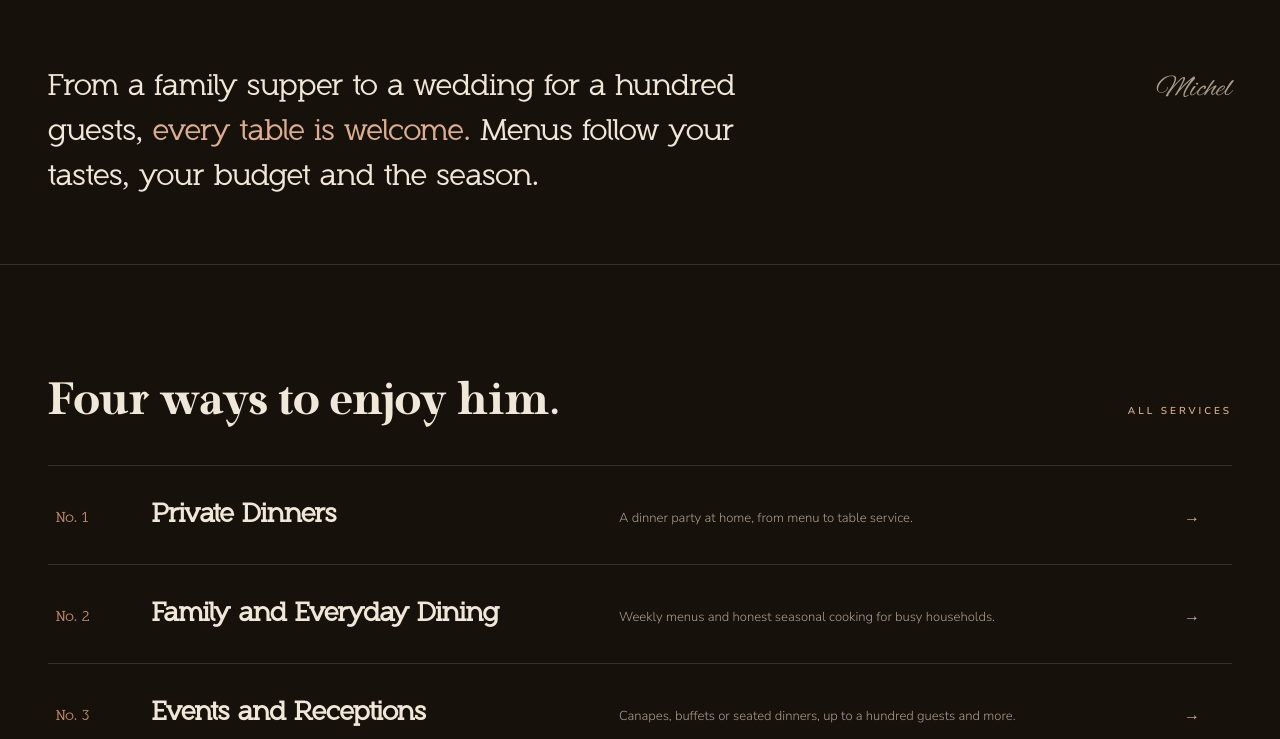
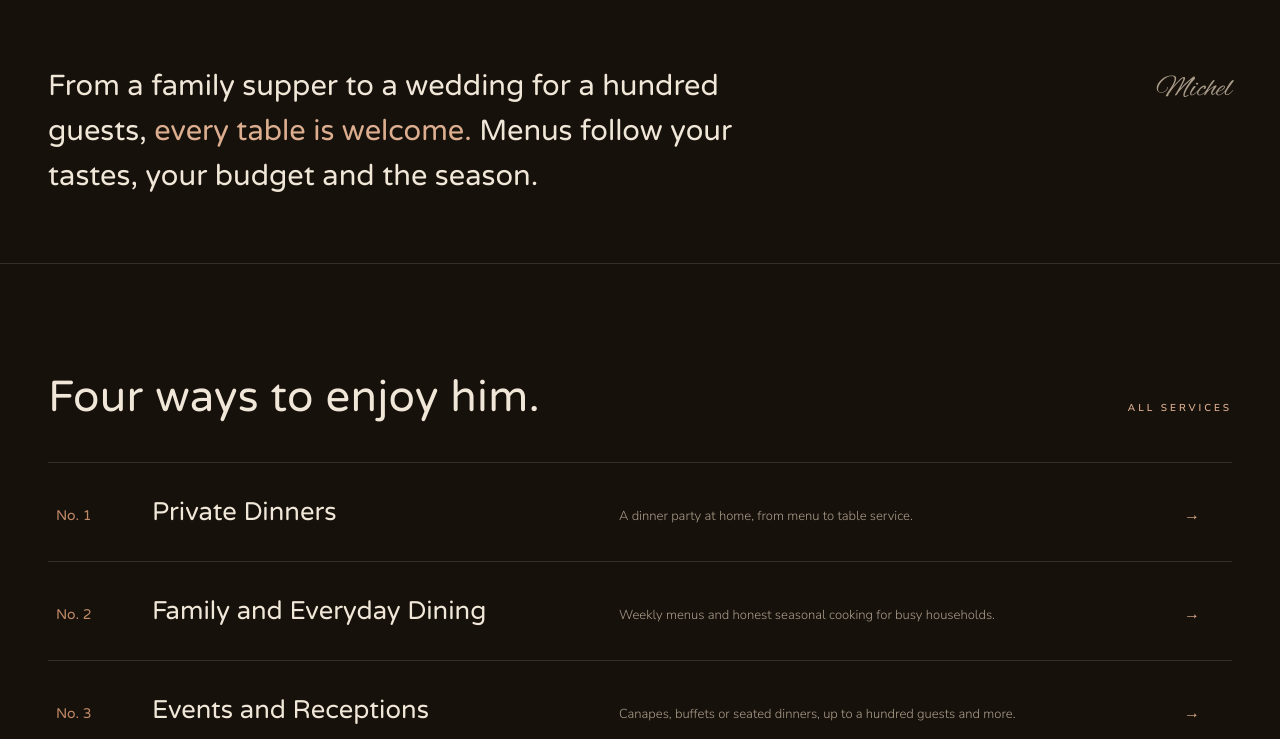
Before and after one commit to camilleclairet-stack/michel-clairet, a plain HTML site: page index.html in a window 1280 px wide. Shown: the part 802-1541 px from the top of the page. Drawn offline with Linux system fonts and the light colour scheme.

Commit message:
Add files via upload

```diff
--- a/index.html
+++ b/index.html
@@ -5,18 +5,8 @@
 <meta name="viewport" content="width=device-width, initial-scale=1.0">
 <title>Michel Clairet, Private Chef in London</title>
 <link rel="preconnect" href="https://fonts.googleapis.com">
-<link href="https://fonts.googleapis.com/css2?family=Nunito+Sans:wght@300;400;600&family=Alex+Brush&display=swap" rel="stylesheet">
+<link href="https://fonts.googleapis.com/css2?family=Nunito+Sans:wght@300;400;600&family=Varela+Round&family=Alex+Brush&display=swap" rel="stylesheet">
 <style>
-  @font-face {
-    font-family:'Raylig';
-    src:url('raylig-semibold.woff2') format('woff2');
-    font-weight:600; font-display:swap;
-  }
-  @font-face {
-    font-family:'Roseau Slab';
-    src:url('roseau-slab.woff2') format('woff2');
-    font-weight:400; font-display:swap;
-  }
   :root {
     --bg:#17110C; --bg2:#20180F; --cream:#F0E7D8; --soft:#A99C89;
     --gold:#C08A67; --gold-2:#DCAE8F; --rule:rgba(240,231,216,.14);
@@ -32,9 +22,8 @@
   html { scroll-behavior:smooth; }
   body { font-family:'Nunito Sans',sans-serif; font-weight:300; background:var(--bg); color:var(--cream); font-size:15.5px; line-height:1.8; -webkit-font-smoothing:antialiased; }
   a { color:inherit; text-decoration:none; }
-  /* H1-H2 : Raylig / H3-H4 : Roseau Slab */
-  .fr { font-family:'Raylig',serif; font-weight:600; letter-spacing:.4px; }
-  h1.fr { font-weight:800; }
+  /* titres : Varela Round, graisse unique */
+  .fr { font-family:'Varela Round',sans-serif; font-weight:400; letter-spacing:.3px; }
   .script { font-family:'Alex Brush',cursive; font-weight:400; }
   .caps { font-size:10px; letter-spacing:4px; text-transform:uppercase; font-weight:600; }
 
@@ -80,7 +69,7 @@
   /* ---------- one line ---------- */
   .line { border-bottom:1px solid var(--rule); }
   .line .in { max-width:1320px; margin:0 auto; padding:64px 48px; display:flex; align-items:baseline; justify-content:space-between; gap:40px; flex-wrap:wrap; }
-  .line .txt { font-family:'Roseau Slab',serif; font-weight:400; font-size:clamp(20px,2.3vw,29px); line-height:1.55; max-width:760px; }
+  .line .txt { font-family:'Varela Round',sans-serif; font-weight:400; font-size:clamp(20px,2.3vw,29px); line-height:1.55; max-width:760px; }
   .line .txt .g { color:var(--gold-2); }
   .line .script { font-size:30px; color:var(--soft); }
 
@@ -92,8 +81,8 @@
   .srow { display:grid; grid-template-columns:70px minmax(0,4.5fr) minmax(0,5.5fr) 40px; gap:26px; align-items:baseline; padding:26px 8px; border-top:1px solid var(--rule); transition:background .3s, padding-left .3s; }
   .srow:last-of-type { border-bottom:1px solid var(--rule); }
   .srow:hover { background:var(--bg2); padding-left:22px; }
-  .srow .no { font-family:'Roseau Slab',serif; font-weight:400; color:var(--gold); font-size:14px; }
-  .srow h3 { font-family:'Roseau Slab',serif; font-weight:700; font-size:clamp(19px,2vw,26px); }
+  .srow .no { font-family:'Varela Round',sans-serif; font-weight:400; color:var(--gold); font-size:14px; }
+  .srow h3 { font-family:'Varela Round',sans-serif; font-weight:400; font-size:clamp(19px,2vw,26px); }
   .srow .ds { font-size:13px; color:var(--soft); }
   .srow .ar { color:var(--gold-2); font-size:16px; transition:transform .3s; }
   .srow:hover .ar { transform:translateX(6px); }
@@ -109,7 +98,7 @@
   .m4 { grid-column:5/9; grid-row:7/12; }
   .m5 { grid-column:9/13; grid-row:6/11; }
   .quote-tile { grid-column:1/5; grid-row:8/12; background:var(--bg2); border:1px solid var(--rule); display:flex; flex-direction:column; justify-content:center; padding:34px; }
-  .quote-tile .q { font-family:'Roseau Slab',serif; font-weight:400; font-size:clamp(16px,1.6vw,21px); line-height:1.55; }
+  .quote-tile .q { font-family:'Varela Round',sans-serif; font-weight:400; font-size:clamp(16px,1.6vw,21px); line-height:1.55; }
   .quote-tile .w { margin-top:16px; font-size:10px; letter-spacing:3px; text-transform:uppercase; color:var(--soft); font-weight:600; }
   .mosaic .legend { grid-column:5/13; grid-row:12/13; font-size:11px; color:var(--soft); align-self:center; }
 
@@ -124,7 +113,7 @@
   .season-list li { border-bottom:1px solid var(--rule); }
   .season-list button { width:100%; display:flex; justify-content:space-between; align-items:baseline; background:none; border:none; cursor:pointer; font-family:'Nunito Sans',sans-serif; padding:15px 4px; transition:padding-left .3s; }
   .season-list button:hover { padding-left:16px; }
-  .season-list .sn { font-family:'Roseau Slab',serif; font-weight:400; font-size:21px; color:var(--cream); }
+  .season-list .sn { font-family:'Varela Round',sans-serif; font-weight:400; font-size:21px; color:var(--cream); }
   .season-list .st { font-size:10px; letter-spacing:3px; text-transform:uppercase; color:var(--soft); font-weight:600; }
   .season-list li.act .sn { color:var(--season); }
   .paper-wrap { display:flex; justify-content:center; }
@@ -133,7 +122,7 @@
   .paper .pcaps { font-size:10px; letter-spacing:5px; text-transform:uppercase; color:#6E675D; display:block; margin-top:2px; }
   .paper .mrule { width:44px; height:1px; background:#B87355; margin:24px auto; }
   .paper .mseason { font-size:10px; letter-spacing:4px; text-transform:uppercase; color:#8A5A38; font-weight:700; }
-  .paper .dish { font-family:'Roseau Slab',serif; font-weight:400; font-size:18px; line-height:1.3; margin-top:26px; }
+  .paper .dish { font-family:'Varela Round',sans-serif; font-weight:400; font-size:18px; line-height:1.3; margin-top:26px; }
   .paper .note { font-size:12px; color:#6E675D; margin-top:4px; }
   .paper .end { margin-top:30px; font-size:11px; color:#6E675D; }
 
```
